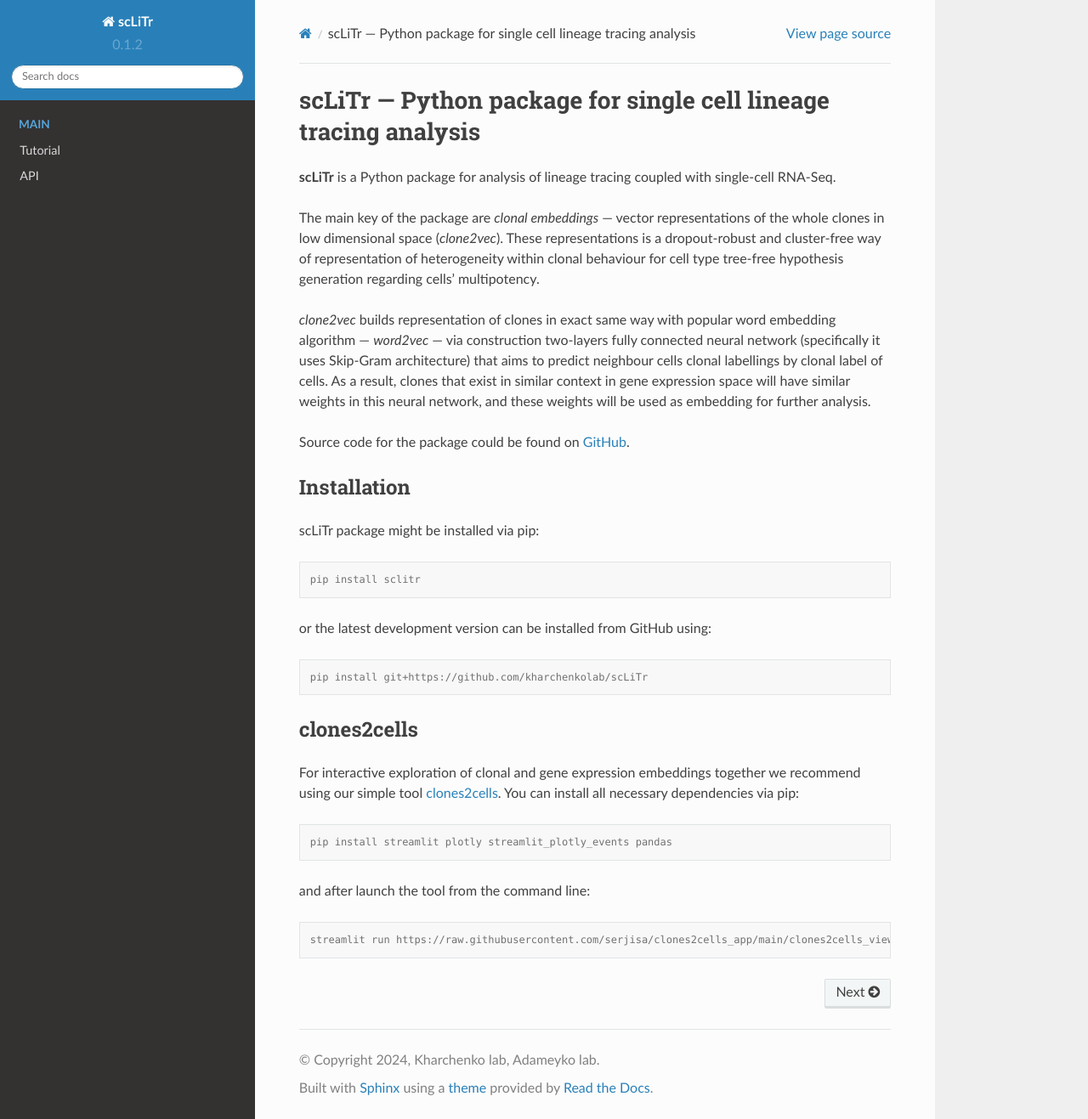
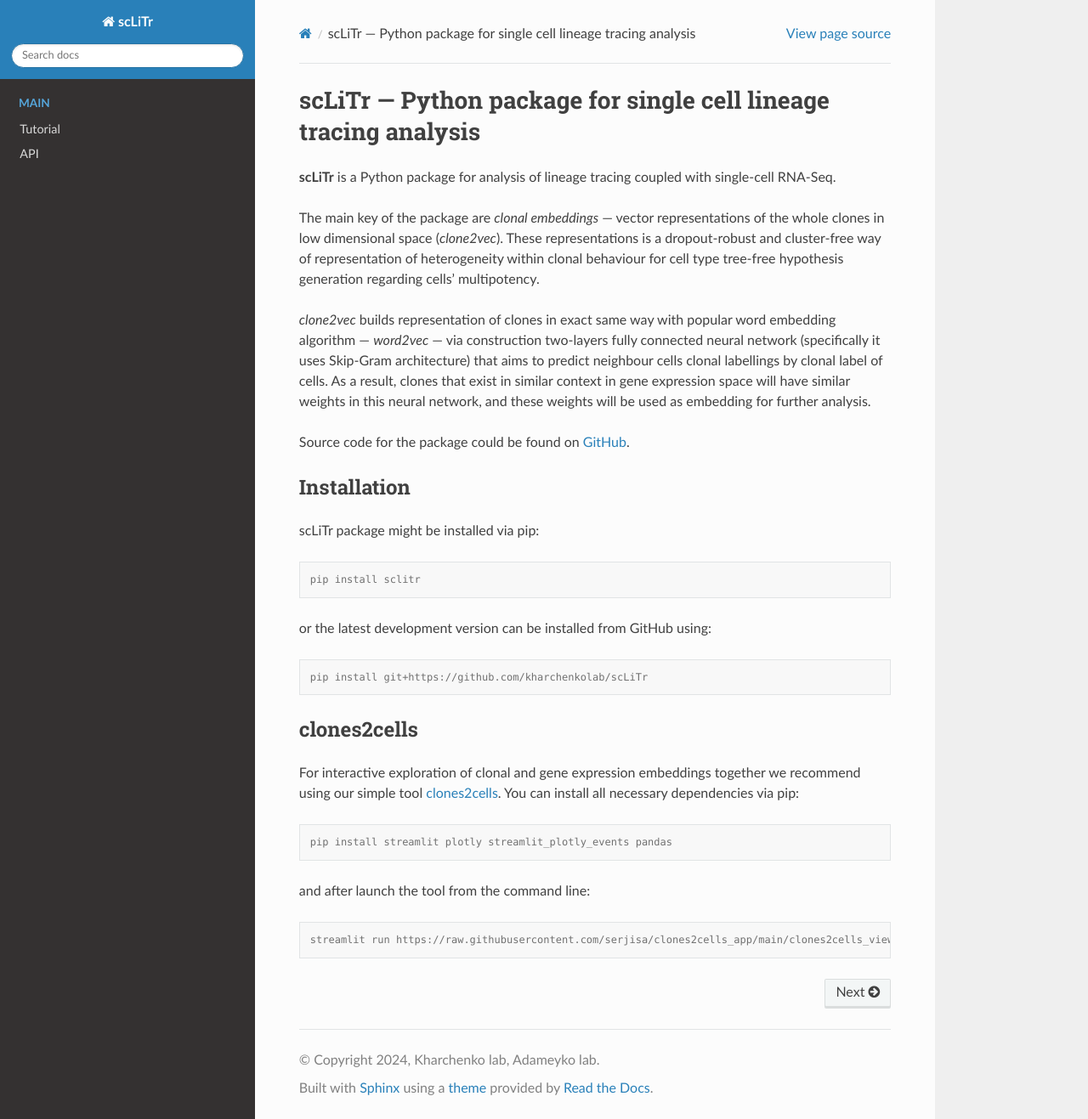
Before and after one commit to kharchenkolab/scLiTr, a Sphinx documentation site: the page built from docs/source/index.rst, in a window 1280 px wide and 1317 px high. Shown: the whole window at 85% size. Built offline with Sphinx 7.4.7 and the Read the Docs theme 2.0.0, drawn with Linux system fonts in a browser that asks for light colours; pages that are not in the unit, such as notebooks, are missing from menus.

Commit message:
Update conf.py

```diff
--- a/docs/source/conf.py
+++ b/docs/source/conf.py
@@ -47,6 +47,8 @@
 # -- Options for HTML output
 
 html_theme = "sphinx_rtd_theme"
+html_static_path = ["_static"]
+html_logo = "_static/logo.png"
 html_theme_options = {
     "titles_only": True,
     # Toc options
@@ -55,6 +57,8 @@
     "navigation_depth": 4,
     "includehidden": True,
     "titles_only": False,
+    "display_version": False,
+    "logo_only": False,
 }
 
 # Generate the API documentation when building
```
